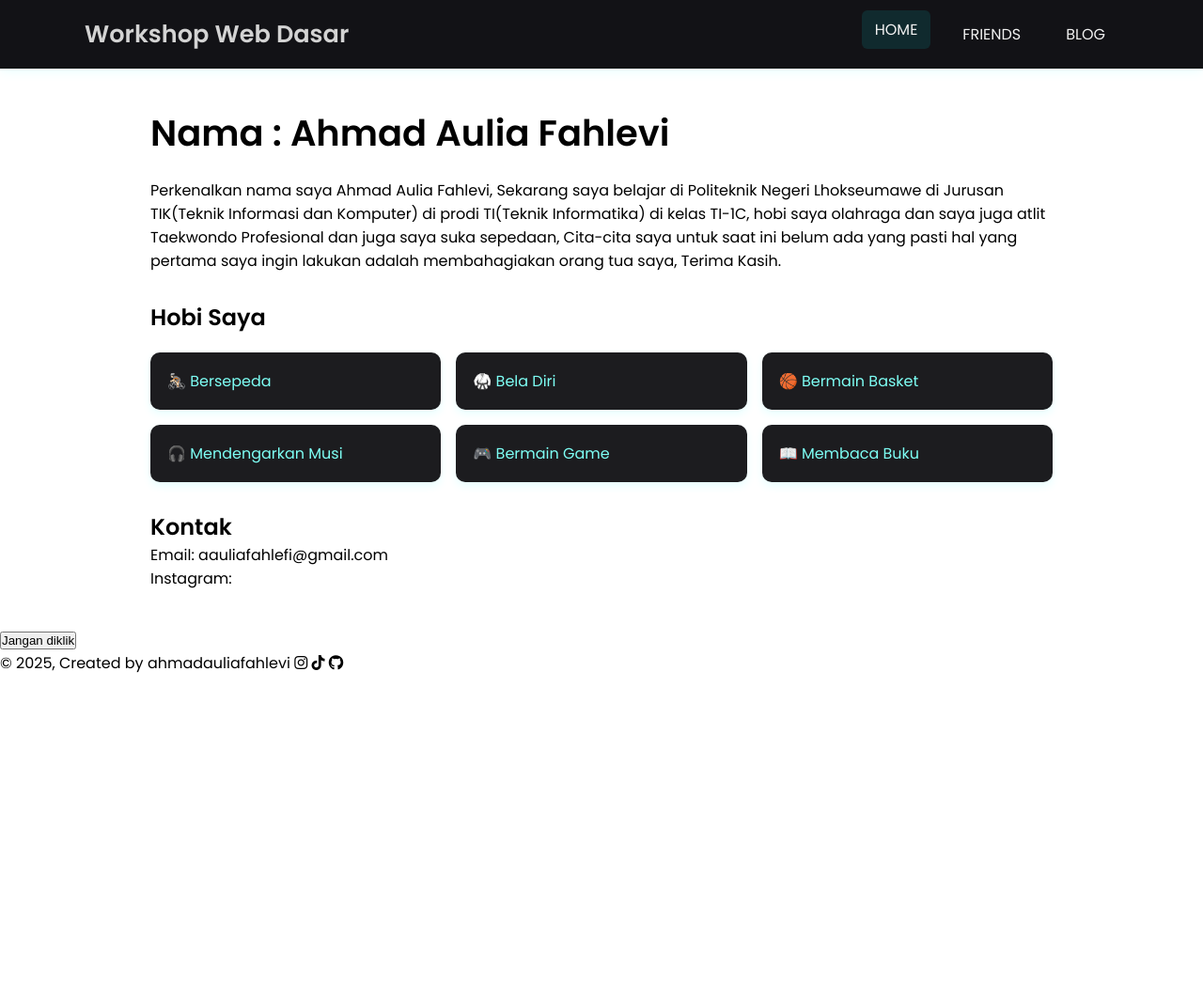
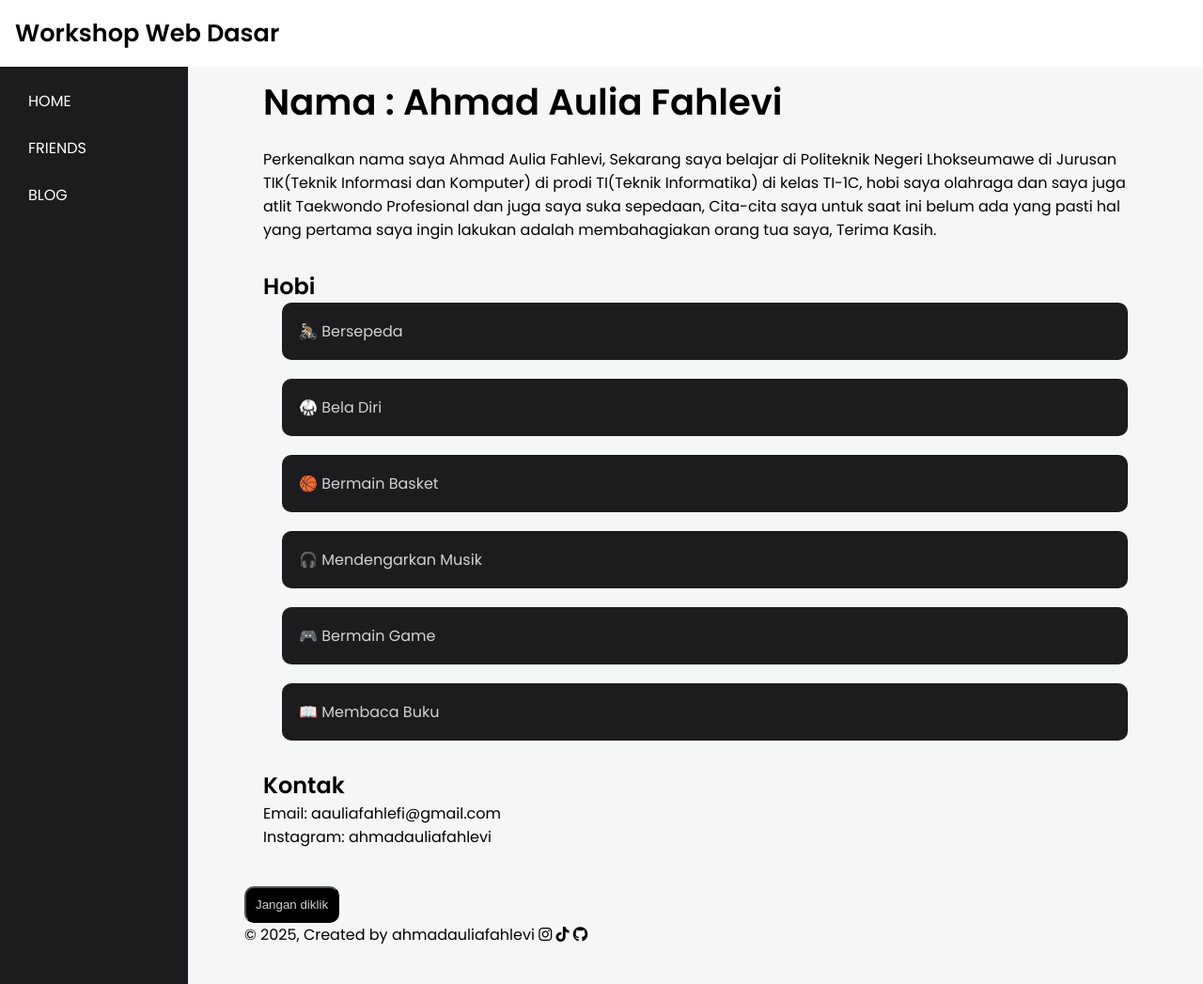
Before and after one commit to lepii1/lepii1.github.io, a Jekyll site: the page built from index.html, in a window 1280 px wide and 1047 px high. Shown: the whole window at 94% size. Built offline with Jekyll 4.4.1, drawn with Linux system fonts in a browser that asks for light colours.

Commit message:
initial commit

```diff
--- a/Gemfile
+++ b/Gemfile
@@ -3,6 +3,10 @@
 source "https://rubygems.org"
 
 # gem "rails"
+
+gem "logger"
+gem "public_suffix", "6.0.2"
+gem "rouge", "4.5.2"
 
 gem "jekyll"
 
--- a/_includes/navigation.html
+++ b/_includes/navigation.html
@@ -1,14 +1,24 @@
-<nav class="navbar">
-    <div class="nav-container">
-
-        <div class="logo">Workshop Web Dasar</div>
-
-        <div class="nav-links">
+<header class="responsive-header">
+        <!-- <div class="header"> -->
+            <div class="logo">Workshop Web Dasar</div>
+        <!-- </div> -->
+         <button class="menu-toggle" onclick="toggleMenu()">
+            <i class="fas fa-bars"></i>
+         </button>
+</header>
+<aside class="sidebar" id="sidebar">
+        <nav class="sidebar-nav">
+        <!-- <div class="sidebar-nav"> -->
+        <ul>
         {% for item in site.data.navigation %}
+        <li class="active">
          <a href="{{ item.link }}" {% if page.url == item.link %} class="current"{% endif %}>
             {{ item.name | upcase }}
          </a>
+        </li>
             {% endfor %}
+        </ul>
         </div>
     </div>
 </nav>
+</aside>
--- a/_layouts/default.html
+++ b/_layouts/default.html
@@ -4,20 +4,29 @@
     <meta charset="UTF-8">
     <meta name="viewport" content="width=device-width, initial-scale=1.0">
     <title>{{ page.title }}</title>
+
+    <!-- Stylesheet -->
     <link rel="stylesheet" href="https://cdnjs.cloudflare.com/ajax/libs/font-awesome/6.5.1/css/all.min.css">
+
     <!-- CSS -->
     <link rel="stylesheet" href="{{ site.baseurl }}/assets/css/styles.css">
+
+    <!-- Favicon -->
+    <link rel="icon" href="">
+
     <!-- JavaScript -->
     <script src="{{ site.baseurl }}/assets/js/scripts.js"></script>
 
     <!-- plugins -->
-     {% feed_meta %}
+    {% feed_meta %}
     {% seo %}
 
 </head>
 <body>
-    {% include navigation.html %}
-    {{ content }}
-    {% include footer.html %}
+            {% include navigation.html %}
+            <div class="container">
+            {{ content }}
+            {% include footer.html %}
+             </div>
 </body>
 </html>
--- a/_sass/edit.scss
+++ b/_sass/edit.scss
@@ -1,4 +1,4 @@
-@import url("https://fonts.googleapis.com/css2?family=Poppins:wght@400;600&display=swap");
+ @import url("https://fonts.googleapis.com/css2?family=Poppins:wght@400;600&display=swap");
 
 :root{
     --bg: #0e0e0e;
@@ -17,18 +17,27 @@
 
 body{
     font-family: "Poppins", sans-serif;
+    margin: 0;
+    background-color: #f4f6f8;
+    display: flex;
+    min-height: 100vh;
 }
 
-.navbar{
-    background-color: #121216;
-    padding: 16px 24px;
-    box-shadow: 0 2px 12px rgba(0, 255, 255, 0.1);
-    position: sticky;
-    top: 0;
-    z-index: 1000;
-}
+// header {
+//     // display: flex;
+//     // margin-bottom: 20px;
+//     // box-shadow: 0 2px 12px rgba(0, 255, 255, 0.1);
 
-.nav-container{
+//     position: fixed;
+//     top: 0;
+//     left: 0;
+//     width: 100%;
+//     background-color: white;
+//     padding: 20px;
+//     z-index: 100;
+// }
+
+.header-container{
     max-width: 1100px;
     margin: auto;
     display: flex;
@@ -36,31 +45,112 @@ body{
     align-items: center;
 }
 
-.logo{
+.logo {
+    display: flex;
     font-size: 1.6rem;
     font-weight: 600;
-    color: lightgray;
+    color: black;
 }
 
-.nav-links{
+.responsive-header {
     display: flex;
-    gap: 20px;
+    position: fixed;
+    top: 0;
+    width: 100%;
+    z-index: 1000;
+    justify-content: space-between;
+    align-items: center;
+    padding: 1rem;
+    background: white;
+    color: #fff;
 }
 
-.nav-links a{
-    color: var(--text);
-    text-decoration: none;
-    padding: 8px 14px;
-    border-radius: 6px;
-    transition: 0.3s;
-    text-align: center;
+.menu-toggle {
+    font-size: 1.5rem;
+    background: none;
+    border: none;
+    color: black;
+    cursor: pointer;
+    display: none;
 }
 
-.nav-links a:hover,
-.nav-links a.current{
-    background-color: var(--hover);
+.sidebar {
+   background-color: var(--card);
+//      color: lightgray;
+//      width: 200px;
+//      display: flex;
+//     flex-direction: column;
+//      height: 100vh;
+   padding: 85px 15px;
+//    box-shadow: 0 2px 12px rgba(0, 255, 255, 0.1);
+//    position: sticky;
+//    top: 0;
+   width: 200px;
+}
+
+.sidebar-nav ul {
+    list-style-type: none;
+}
+
+.sidebar-nav li a {
+    display: flex;
+    align-items: center;
+    color: #fff;
+    text-decoration: none;
+    padding: 10px 15px;
+    margin-bottom: 5px;
+    border-radius: 5px;
+}
+
+.sidebar-nav li a:hover,
+.sidebar-nav li.current {
+    background-color: rgba(255, 255, 255, 0.1);
     transform: translateY(-5px);
 }
+
+
+// .navbar{
+//     background-color: #121216;
+//     padding: 16px 24px;
+//     box-shadow: 0 2px 12px rgba(0, 255, 255, 0.1);
+//     position: sticky;
+//     top: 0;
+//     z-index: 1000;
+// }
+
+// .nav-container{
+//     max-width: 1100px;
+//     margin: auto;
+//     display: flex;
+//     justify-content: space-between;
+//     align-items: center;
+// }
+
+// .logo{
+//     font-size: 1.6rem;
+//     font-weight: 600;
+//     color: lightgray;
+// }
+
+// .nav-links{
+//     display: flex;
+//     gap: 20px;
+// }
+
+// .nav-links a{
+//     color: var(--text);
+//     text-decoration: none;
+//     padding: 8px 14px;
+//     border-radius: 6px;
+//     transition: 0.3s;
+//     text-align: center;
+// }
+
+// .nav-links a:hover,
+// .nav-links a.current{
+//     background-color: var(--hover);
+//     transform: translateY(-5px);
+// }
 
 .container{
     max-width: 1100px;
@@ -79,33 +169,45 @@ body{
     margin-top: 30px;
 }
 
-.container .lastname{
-    color: var(--primary);
+button {
+    display: flex;
+    background-color: black;
+    color: lightgray;
+    border-radius: 10px;
+    padding: 10px;
 }
 
-.hobbies{
+.hobbies a {
     display: grid;
     grid-template-columns: repeat(auto-fit, minmax(260px, 1fr));
     gap: 16px;
-    list-style: none;
-    margin-top: 20px;
+    // list-style: none;
+    margin-left: 20px;
+    margin-bottom: 20px;
 }
 
-.hobbies li{
+.hobbies {
+    list-style-type: none;
+    // width: 50%;
+    // display: flex;
+    // flex-wrap: wrap;
+
+}
+.hobbies li a {
     background-color: var(--card);
     padding: 18px;
     border-radius: 10px;
-    color: var(--secondary);
+    color: lightgray;
     font-weight: 500;
-    box-shadow: 0 4px 10px rgba(0, 255,  255, 0.1);
 }
-.hobbies li:hover{
+.hobbies li a:hover{
     transform: translateY(-5px);
 }
 
 .container,
 .friends-container,
 .blog-container{
+    width: 100%;
     max-width: 1000px;
     margin: 40px auto 40px;
     padding: 0 20px;
@@ -118,8 +220,10 @@ body{
 }
 
 .friends-list{
-    display: grid;
-    grid-template-columns: repeat(auto-fit, minmax(260px));
+    // display: grid;
+    // grid-template-columns: repeat(auto-fit, minmax(260px));
+    display: flex;
+    flex-wrap: wrap;
     gap: 15px;
     padding: 0;
     list-style: none;
@@ -145,6 +249,7 @@ body{
 .friends-list a:hover{
     text-decoration: underline;
 }
+
 a {
     color: black;
     text-decoration: none;
@@ -197,3 +302,32 @@ a:hover{
         padding: 0 16px;
     }
 }
+
+
+@media (max-width: 414px) {
+    .friends-list {
+        display: block;
+    }
+    .friends-list li{
+        margin-bottom: 15px;
+    }
+    .sidebar {
+        display: none;
+        position: fixed;
+        top: 60px;
+        left: 0;
+        width: 100%;
+        // background-color: #f5f5f5;
+        background-color: black;
+        z-index: 1000;
+    }
+    .sidebar.active {
+        display: block;
+    }
+    .menu-toggle {
+        display: block;
+    }
+    .container {
+        margin-top: 80px;
+    }
+}
--- a/assets/js/scripts.js
+++ b/assets/js/scripts.js
@@ -1,3 +1,8 @@
 function myFunction() {
     alert("Kan dah ku bilang jangan di klik!");
 }
+
+function toggleMenu() {
+    const sidebar = document.getElementById('sidebar');
+    sidebar.classList.toggle('active');
+}
--- a/index.html
+++ b/index.html
@@ -11,21 +11,21 @@ title: Home
          membahagiakan orang tua saya, Terima Kasih.
         </p>
 
-    <h2>Hobi Saya</h2>
+    <h2>Hobi</h2>
     <ul class="hobbies">
-        <li>🚴🏻 Bersepeda</li>
-        <li>🥋 Bela Diri</li>
-        <li>🏀 Bermain Basket</li>
-        <li>🎧 Mendengarkan Musi</li>
-        <li>🎮 Bermain Game</li>
-        <li>📖 Membaca Buku</li>
+        <li><a href="">🚴🏻 Bersepeda</a></li>
+        <li><a href="assets/images/myfoto.jpg">🥋 Bela Diri</a></li>
+        <li><a href="">🏀 Bermain Basket</a></li>
+        <li><a href="">🎧 Mendengarkan Musik</a></li>
+        <li><a href="">🎮 Bermain Game</a></li>
+        <li><a href="">📖 Membaca Buku</a></li>
     </ul>
 
     <h2>Kontak</h2>
     <p>Email: <a href="aauliafahlefi@gmail.com">aauliafahlefi@gmail.com</a></p>
     <p>
         Instagram:
-        <a href=""></a>
+        <a href="https://www.instagram.com/ahmadauliafahlevi/">ahmadauliafahlevi</a>
     </p>
     </div>
     <button onclick="myFunction()">Jangan diklik</button>
```
Also changed, not shown: Gemfile.lock.
